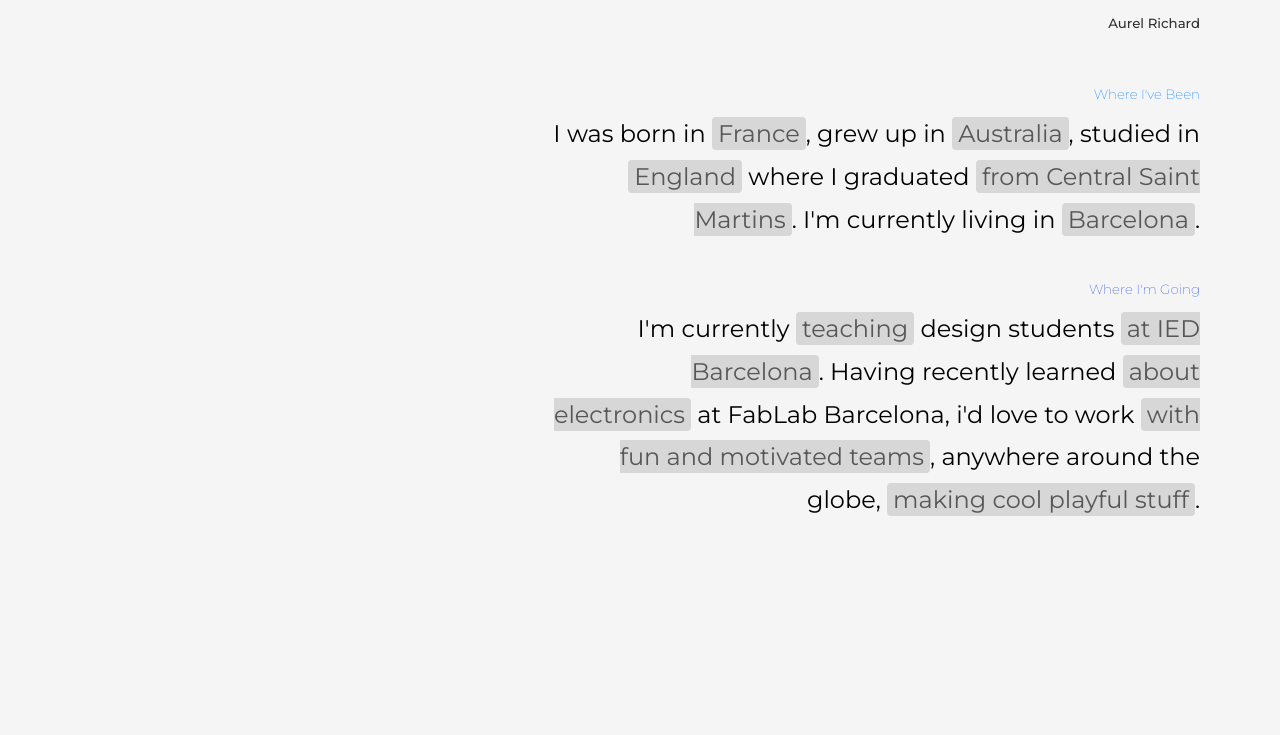
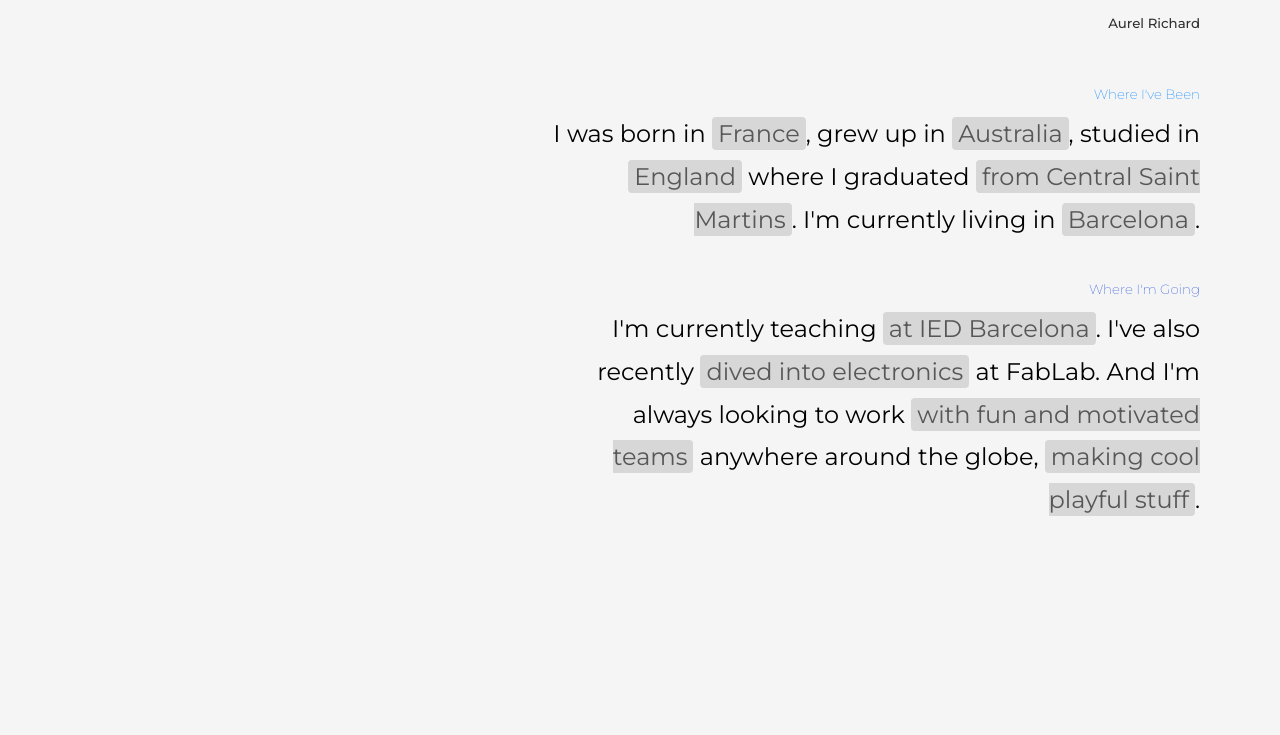
Before and after one commit to ArcherDiLunaire/portfolio-website, a plain HTML site: page public_html/index.html in a window 1280 px wide. Shown: the part 65-800 px from the top of the page. Drawn offline with Linux system fonts and the light colour scheme.

```diff
--- a/public_html/About.html
+++ b/public_html/About.html
@@ -1,17 +1,4 @@
 <script type="text/javascript">
-	// $('font').hover(
-	// 	    function() {
-	// 	        var $this = $(this); // caching $(this)
-	// 	        $this.data('initialtext', $this.text());
-	// 	        $this.text($(this).data("toggletext"));
-	// 	    },
-	// 	    function() {
-	// 	        var $this = $(this); // caching $(this)
-	// 	        $this.text($this.data('initialtext'));
-	// 	    }
-	// );
-
-	console.log("hello");
 	var fonts = document.querySelectorAll('font');
 
 	fonts.forEach(function (font) {
@@ -53,13 +40,12 @@
 			<br>
 
 			<h2 style="color:royalblue"> Where I'm Going</h2>
-			<h6> I'm currently <span data-toggletext="mentoring" data-initialtext="teaching"></span> design students
-				<span data-toggletext="on interactive technologies" data-initialtext="at IED Barcelona"></span>. Having
-				recently learned <span data-initialtext="about electronics" data-toggletext="how to solder"></span> at
-				FabLab Barcelona, i'd love to work <span data-initialtext="with fun and motivated teams"
-					data-toggletext="on innovative projects"></span>, anywhere
+			<h6> I'm currently teaching <span data-toggletext="creative technologies" data-initialtext="at IED Barcelona"></span>. I've also
+				recently <span data-initialtext="dived into electronics" data-toggletext="learned how to solder"></span> at
+				FabLab. And I'm always looking to work <span data-initialtext="with fun and motivated teams"
+					data-toggletext="on innovative projects"></span> anywhere
 				around the globe, <span data-initialtext="making cool playful stuff"
-					data-toggletext="learning new techy things"></span>.
+					data-toggletext="learning new exciting tech"></span>.
 			</h6>
 		</div>
 	</div>
--- a/public_html/css/style.css
+++ b/public_html/css/style.css
@@ -53,6 +53,7 @@
     padding: 3px;
     height: 17px;
 	fill: #fff;
+	background-color: #151515;
 }
 
 .socials a:hover svg{
@@ -87,6 +88,7 @@
 	padding: 2px 8px;
 	cursor: pointer;
 	z-index: 2;
+	background-color: #111;
 }
 
 #menu-button:hover {
```
